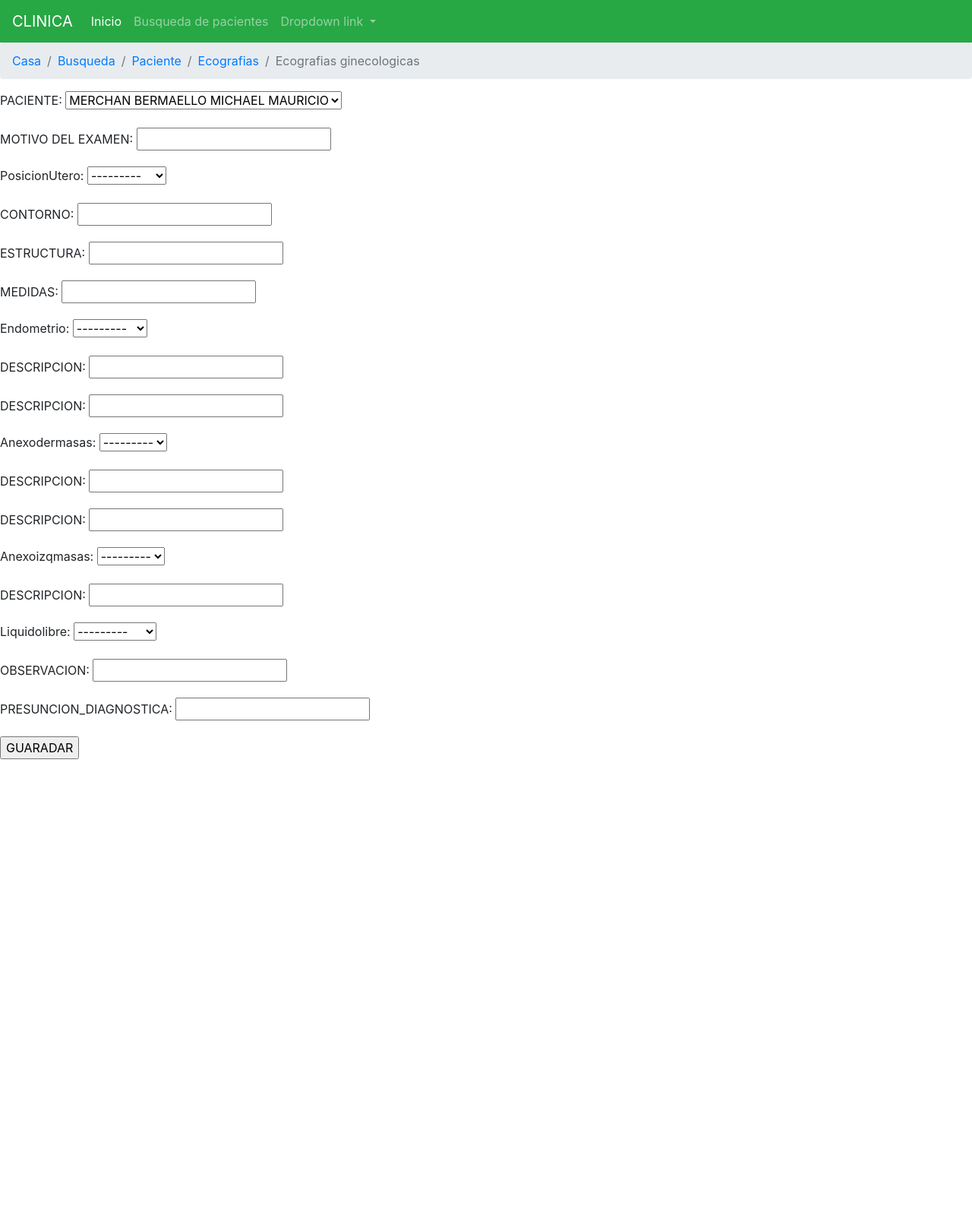
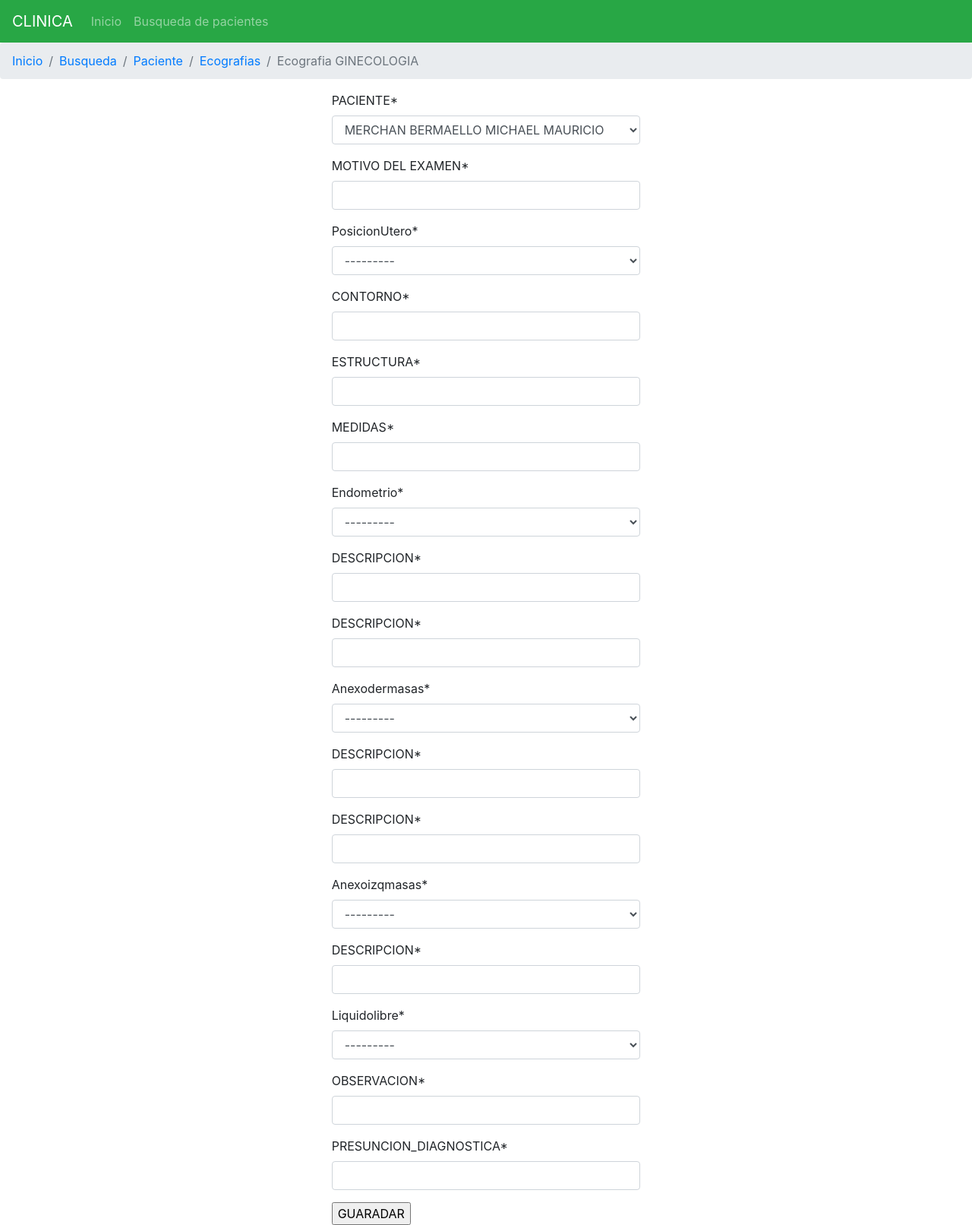
Before and after one commit to MAURI-PROGRAM/PROYECTO_MEDICO, a Django app: page /registros/ecoginecologia/1 in a window 1280 px wide. Shown: the whole page at 76% size. Before the commit the page ends 999 px from the top, so only its background shows below. Run offline with Django 3.2, Linux system fonts and the light colour scheme; data comes from the database, SQL or seed files in the repository; some libraries are stand-ins or nearby versions.

Commit message:
factorizando codigo de ecografias

```diff
--- a/Registros/templates/registros/ecoginecologianew.html
+++ b/Registros/templates/registros/ecoginecologianew.html
@@ -1,53 +1,36 @@
-<!DOCTYPE html>
-<html lang="en">
-<head>
-	<meta charset="UTF-8">
-	<title>MAKETA PACIENTES</title>
-	<link rel="stylesheet" href="https://maxcdn.bootstrapcdn.com/bootstrap/4.0.0/css/bootstrap.min.css" integrity="sha384-Gn5384xqQ1aoWXA+058RXPxPg6fy4IWvTNh0E263XmFcJlSAwiGgFAW/dAiS6JXm" crossorigin="anonymous">
-</head>
-<body>
+{% extends 'registros/base.html' %}
 
+{% load crispy_forms_tags %}
 
-<nav class="navbar navbar-expand-lg navbar-dark bg-success" >
-  <button class="navbar-toggler" type="button" data-toggle="collapse" data-target="#navbarTogglerDemo03" aria-controls="navbarTogglerDemo03" aria-expanded="false" aria-label="Toggle navigation">
-    <span class="navbar-toggler-icon"></span>
-  </button>
-  <a class="navbar-brand" href="#">CLINICA</a>
+{% block title %}Ecografia abdominal{% endblock %}
 
-  <div class="collapse navbar-collapse" id="navbarTogglerDemo03">
-    <ul class="navbar-nav mr-auto mt-2 mt-lg-0">
-      <li class="nav-item active">
-        <a class="nav-link" href="#">Inicio <span class="sr-only">(current)</span></a>
-      </li>
-      <li class="nav-item">
-        <a class="nav-link" href="busqueda">Busqueda de pacientes</a>
-      </li>
-      <li class="nav-item dropdown">
-        <a class="nav-link dropdown-toggle" href="#" id="navbarDropdownMenuLink" data-toggle="dropdown" aria-haspopup="true" aria-expanded="false">
-          Dropdown link
-        </a>
-        <div class="dropdown-menu" aria-labelledby="navbarDropdownMenuLink">
-          <a class="dropdown-item" href="#">Action</a>
-          <a class="dropdown-item" href="#">Another action</a>
-          <a class="dropdown-item" href="#">Something else here</a>
-        </div>
-      </li>
-    </ul>
-  </div>
-</nav>
+{% block principal %}
+<li class="nav-item">
+  <a class="nav-link" href="{% url 'registros:index'%}">Inicio</a>
+</li>
+<li class="nav-item">
+  <a class="nav-link" href="{% url 'registros:buscar'%}">Busqueda de pacientes</a>
+</li>
+{% endblock %}
 
-<nav aria-label="breadcrumb">
-  <ol class="breadcrumb">
-    <li class="breadcrumb-item"><a href="#">Casa</a></li>
-    <li class="breadcrumb-item"><a href="">Busqueda</a></li>
-    <li class="breadcrumb-item"><a href="paciente">Paciente</a></li>
-    <li class="breadcrumb-item"><a href="ecografia">Ecografias</a></li>
-    <li class="breadcrumb-item active" aria-current="page">Ecografias ginecologicas</li>
-  </ol>
-</nav>
+{% block lista %}
+<li class="breadcrumb-item"><a href="{% url 'registros:index'%}">Inicio</a></li>
+<li class="breadcrumb-item"><a href="{% url 'registros:buscar'%}">Busqueda</a></li>
+<li class="breadcrumb-item"><a href="{% url 'registros:index'%}">Paciente</a></li>
+<li class="breadcrumb-item"><a href="{% url 'registros:index'%}">Ecografias</a></li>
+<li class="breadcrumb-item active" aria-current="page">Ecografia GINECOLOGIA</li>
+{% endblock %}
 
+{% block content %}
 
-<form method="post">{% csrf_token %}
-    {{ form.as_p }}
-    <input type="submit" value="GUARADAR">
-</form>
+<div class="row">
+  <div class="col-md-4">
+    </div>
+<div class="col-md-4">
+    <form method="post">{% csrf_token %}
+        {{ form|crispy }}
+        <input type="submit" value="GUARADAR">
+    </form>
+</div>
+</div>
+{% endblock %}
```
Also changed, not shown: Registros/templates/registros/ecoabdomennew.html (+30 -47 lines), Registros/templates/registros/ecoobstericonew.html (+11 -4 lines), Registros/templates/registros/ecorenalnew.html (+11 -4 lines), Registros/templates/registros/ecotesticularnew.html (+12 -4 lines).
